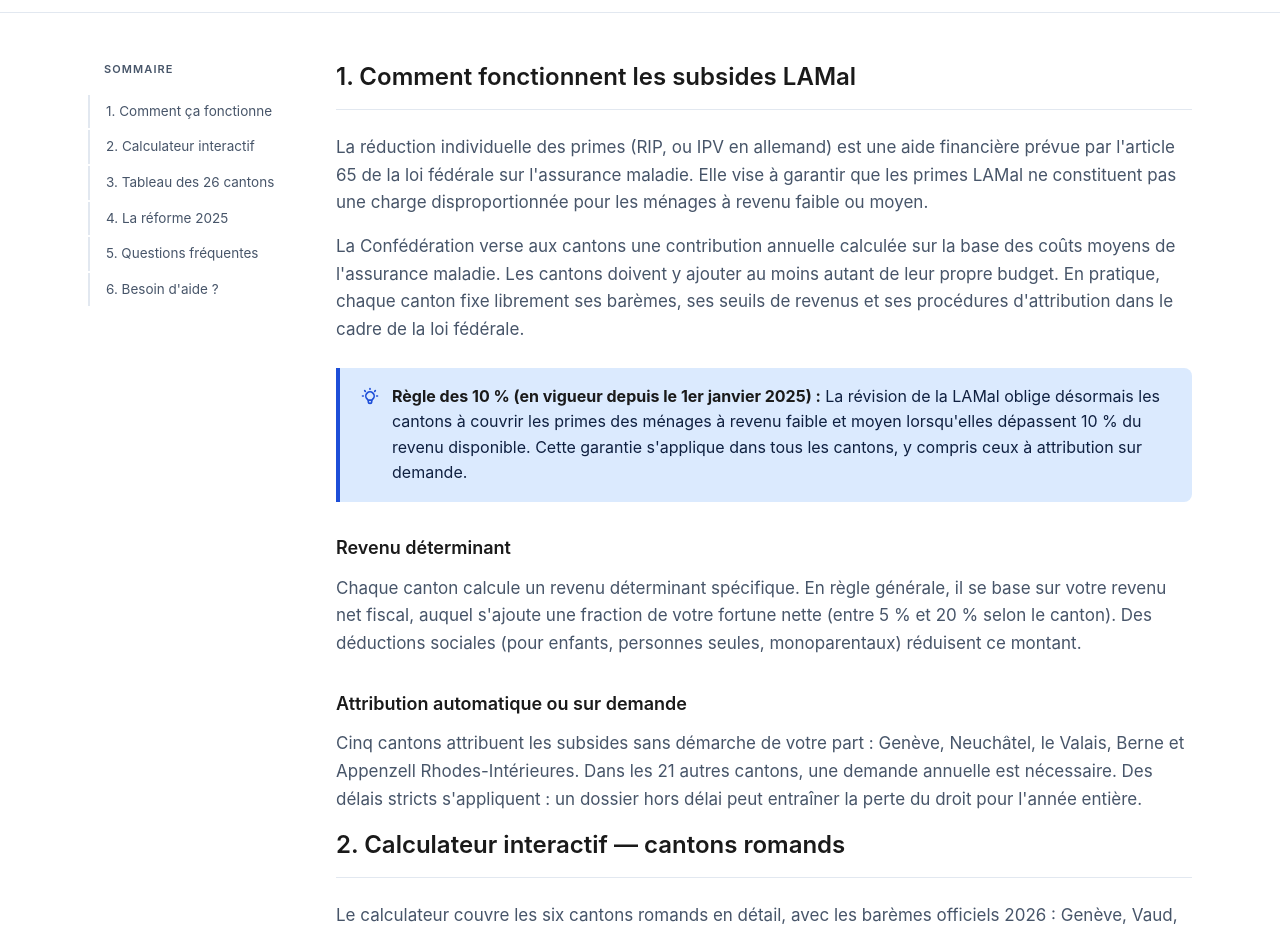
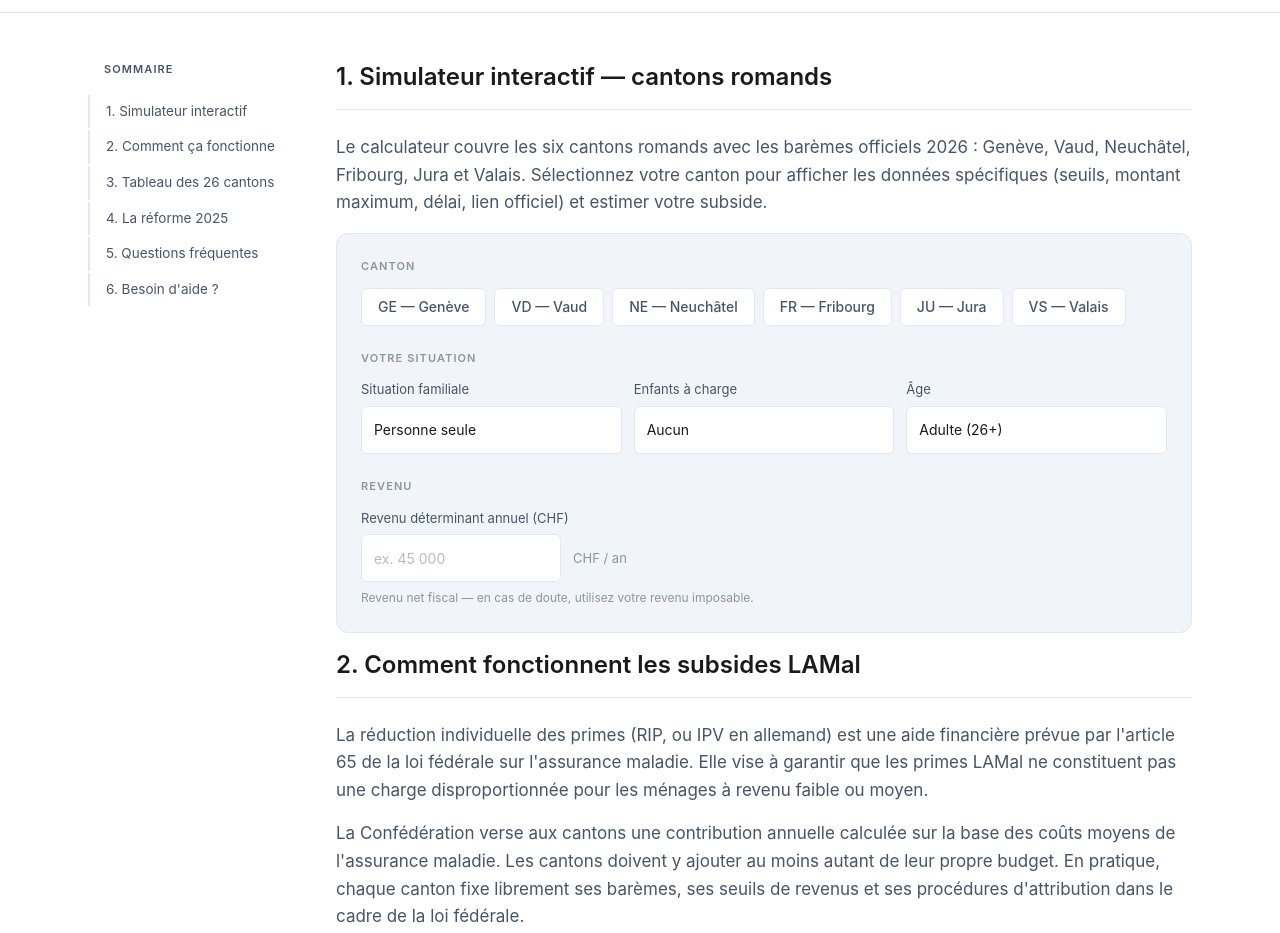
Before and after one commit to Anthrope1997/my-swiss-insurance.ch, a Next.js app: page /en/lamal/subsides in a window 1280 px wide. Shown: the part 580-1513 px from the top of the page. Built offline with nearby package versions, Linux system fonts and the light colour scheme.

Commit message:
refonte — /fr/lamal/subsides

```diff
--- a/app/[locale]/lamal/subsides/page.tsx
+++ b/app/[locale]/lamal/subsides/page.tsx
@@ -79,12 +79,12 @@ const faqSchema = {
 }
 
 const toc = [
-  { id: 'fonctionnement',  label: '1. Comment ça fonctionne' },
-  { id: 'calculateur',     label: '2. Calculateur interactif' },
+  { id: 'simulateur',      label: '1. Simulateur interactif' },
+  { id: 'fonctionnement',  label: '2. Comment ça fonctionne' },
   { id: 'tableau-cantons', label: '3. Tableau des 26 cantons' },
   { id: 'reforme-2025',    label: '4. La réforme 2025' },
   { id: 'faq',             label: '5. Questions fréquentes' },
-  { id: 'contact',         label: '6. Besoin d\'aide ?' },
+  { id: 'contact',         label: "6. Besoin d'aide ?" },
 ]
 
 // Données de référence — 26 cantons suisses, sources officielles 2026
@@ -275,6 +275,14 @@ const CANTONS_SUBSIDES = [
   },
 ]
 
+const ROMAND_CODES = ['GE', 'VD', 'NE', 'FR', 'JU', 'VS'] as const
+const romandCantonInfos = Object.fromEntries(
+  ROMAND_CODES.map(code => {
+    const c = CANTONS_SUBSIDES.find(r => r.code === code)!
+    return [code, { revenu: c.revenu, montant: c.montant, auto: c.auto, delai: c.delai, lien: c.lien }]
+  })
+)
+
 export default function PageSubsides() {
   return (
     <>
@@ -339,9 +347,18 @@ export default function PageSubsides() {
           {/* Article */}
           <article className="min-w-0 space-y-4">
 
-            {/* §1 — Fonctionnement */}
+            {/* §1 — Simulateur */}
+            <section id="simulateur">
+              <h2 className="article-h2">1. Simulateur interactif — cantons romands</h2>
+              <p className="article-p">
+                Le calculateur couvre les six cantons romands avec les barèmes officiels 2026 : Genève, Vaud, Neuchâtel, Fribourg, Jura et Valais. Sélectionnez votre canton pour afficher les données spécifiques (seuils, montant maximum, délai, lien officiel) et estimer votre subside.
+              </p>
+              <SubsidesCalculator cantonInfos={romandCantonInfos} />
+            </section>
+
+            {/* §2 — Fonctionnement */}
             <section id="fonctionnement">
-              <h2 className="article-h2">1. Comment fonctionnent les subsides LAMal</h2>
+              <h2 className="article-h2">2. Comment fonctionnent les subsides LAMal</h2>
               <p className="article-p">
                 La réduction individuelle des primes (RIP, ou IPV en allemand) est une aide financière prévue par l'article 65 de la loi fédérale sur l'assurance maladie. Elle vise à garantir que les primes LAMal ne constituent pas une charge disproportionnée pour les ménages à revenu faible ou moyen.
               </p>
@@ -370,15 +387,6 @@ export default function PageSubsides() {
               </p>
             </section>
 
-            {/* §2 — Calculateur */}
-            <section id="calculateur">
-              <h2 className="article-h2">2. Calculateur interactif — cantons romands</h2>
-              <p className="article-p">
-                Le calculateur couvre les six cantons romands en détail, avec les barèmes officiels 2026 : Genève, Vaud, Neuchâtel, Fribourg, Jura et Valais. Pour les cantons alémaniques et le Tessin, consultez le tableau de la section suivante avec le lien officiel de votre canton.
-              </p>
-              <SubsidesCalculator />
-            </section>
-
             {/* §3 — Tableau 26 cantons */}
             <section id="tableau-cantons">
               <h2 className="article-h2">3. Tableau récapitulatif — 26 cantons suisses</h2>
@@ -401,14 +409,14 @@ export default function PageSubsides() {
                     {CANTONS_SUBSIDES.map(row => (
                       <tr key={row.code}>
                         <td className="text-left whitespace-nowrap">
-                          <span className="text-[12px] font-bold text-brand bg-[#dbeafe] px-1.5 py-0.5 rounded mr-1.5">{row.code}</span>
+                          <span className="text-[12px] font-bold text-brand bg-[var(--blue-tint)] px-1.5 py-0.5 rounded mr-1.5">{row.code}</span>
                           <span className="font-medium text-ink">{row.nom}</span>
                         </td>
                         <td className="text-left">{row.revenu}</td>
                         <td className="text-left font-medium text-ink">{row.montant}</td>
                         <td className="text-left whitespace-nowrap">
                           {row.auto ? (
-                            <span className="text-[13px] font-medium text-[#166534] bg-[#f0fdf4] border border-[#86efac] px-2 py-0.5 rounded-full">Automatique</span>
+                            <span className="text-[13px] font-medium text-brand bg-[var(--blue-tint)] border border-brand/20 px-2 py-0.5 rounded-full">Automatique</span>
                           ) : (
                             <span className="text-[13px] text-slate">Sur demande</span>
                           )}
@@ -459,17 +467,17 @@ export default function PageSubsides() {
                   <tbody>
                     <tr>
                       <td className="text-left whitespace-nowrap font-medium text-ink">Enfant (moins de 18 ans)</td>
-                      <td className="text-left whitespace-nowrap text-[#166534] font-medium">80 % de la prime de référence</td>
+                      <td className="text-left whitespace-nowrap text-brand font-medium">80 % de la prime de référence</td>
                       <td className="text-left">Revenu du ménage dans les barèmes cantonaux</td>
                     </tr>
                     <tr>
                       <td className="text-left whitespace-nowrap font-medium text-ink">Jeune adulte en formation (18–25 ans)</td>
-                      <td className="text-left whitespace-nowrap text-[#166534] font-medium">50 % de la prime de référence</td>
+                      <td className="text-left whitespace-nowrap text-brand font-medium">50 % de la prime de référence</td>
                       <td className="text-left">Rattaché à la famille ou revenu propre faible</td>
                     </tr>
                     <tr>
                       <td className="text-left whitespace-nowrap font-medium text-ink">Tout ménage</td>
-                      <td className="text-left whitespace-nowrap text-[#166534] font-medium">Prime plafonnée à 10 % du revenu</td>
+                      <td className="text-left whitespace-nowrap text-brand font-medium">Prime plafonnée à 10 % du revenu</td>
                       <td className="text-left">Revenu faible ou moyen selon barème cantonal</td>
                     </tr>
                   </tbody>
--- a/components/lamal/SubsidesCalculator.tsx
+++ b/components/lamal/SubsidesCalculator.tsx
@@ -18,8 +18,17 @@ interface FormState {
 
 const CANTONS: Canton[] = ['GE', 'VD', 'NE', 'FR', 'JU', 'VS']
 
+interface CantonInfo {
+  revenu: string
+  montant: string
+  auto: boolean
+  delai: string
+  lien: string
+}
+
 interface Props {
   fixedCanton?: Canton
+  cantonInfos?: Record<string, CantonInfo>
 }
 
 function fmt(n: number) {
@@ -43,7 +52,7 @@ function computeResult(s: FormState) {
 
 const isEligibilityOnly = (c: Canton) => c === 'FR'
 
-export default function SubsidesCalculator({ fixedCanton }: Props = {}) {
+export default function SubsidesCalculator({ fixedCanton, cantonInfos }: Props = {}) {
   const [form, setForm] = useState<FormState>({
     canton: fixedCanton ?? null, situation: 'seul', nbEnfants: 0,
     isJeune: false, revenu: '',
@@ -58,12 +67,12 @@ export default function SubsidesCalculator({ fixedCanton }: Props = {}) {
   const ineligible = hasResult && result.label === 'Non éligible'
 
   return (
-    <div className="bg-[#f8fafc] border border-[#e2e8f0] rounded-xl p-6 space-y-6">
+    <div className="bg-cloud border border-edge rounded-xl p-6 space-y-6">
 
       {/* Canton selector */}
       {!fixedCanton && (
         <div>
-          <p className="text-[11px] font-semibold text-[#94a3b8] uppercase tracking-widest mb-3">Canton</p>
+          <p className="text-[11px] font-semibold text-slate/60 uppercase tracking-widest mb-3">Canton</p>
           <div className="flex flex-wrap gap-2">
             {CANTONS.map(c => (
               <button
@@ -72,8 +81,8 @@ export default function SubsidesCalculator({ fixedCanton }: Props = {}) {
                 className={[
                   'px-4 py-2 rounded-md text-sm font-medium transition-colors',
                   form.canton === c
-                    ? 'bg-[#0f2040] text-white'
-                    : 'bg-white border border-[#e2e8f0] text-[#475569] hover:border-[#1d4ed8] hover:text-[#1d4ed8]',
+                    ? 'bg-[var(--navy)] text-white'
+                    : 'bg-white border border-edge text-slate hover:border-brand hover:text-brand',
                 ].join(' ')}
               >
                 {c} — {CANTON_NAMES[c]}
@@ -83,12 +92,43 @@ export default function SubsidesCalculator({ fixedCanton }: Props = {}) {
         </div>
       )}
 
+      {/* Canton info panel */}
+      {form.canton && cantonInfos?.[form.canton] && (() => {
+        const info = cantonInfos[form.canton]!
+        return (
+          <div className="bg-[var(--blue-tint)] border border-brand/20 rounded-[8px] p-4 space-y-3">
+            <div className="grid grid-cols-2 sm:grid-cols-4 gap-3">
+              <div>
+                <p className="text-[11px] text-slate uppercase tracking-wide mb-0.5">Seuil de revenu</p>
+                <p className="text-[13px] font-medium text-ink">{info.revenu}</p>
+              </div>
+              <div>
+                <p className="text-[11px] text-slate uppercase tracking-wide mb-0.5">Montant max.</p>
+                <p className="text-[13px] font-medium text-ink">{info.montant}</p>
+              </div>
+              <div>
+                <p className="text-[11px] text-slate uppercase tracking-wide mb-0.5">Attribution</p>
+                <p className="text-[13px] font-medium text-ink">{info.auto ? 'Automatique' : 'Sur demande'}</p>
+              </div>
+              <div>
+                <p className="text-[11px] text-slate uppercase tracking-wide mb-0.5">Délai 2026</p>
+                <p className="text-[13px] font-medium text-ink">{info.delai}</p>
+              </div>
+            </div>
+            <a href={info.lien} target="_blank" rel="noopener noreferrer"
+               className="text-brand hover:underline text-[13px] font-medium inline-block">
+              Formulaire officiel →
+            </a>
+          </div>
+        )
+      })()}
+
       {/* Situation */}
       <div>
-        <p className="text-[11px] font-semibold text-[#94a3b8] uppercase tracking-widest mb-3">Votre situation</p>
+        <p className="text-[11px] font-semibold text-slate/60 uppercase tracking-widest mb-3">Votre situation</p>
         <div className="grid grid-cols-1 sm:grid-cols-3 gap-3">
           <div>
-            <label className="block text-[13px] text-[#475569] mb-1.5">Situation familiale</label>
+            <label className="block text-[13px] text-slate mb-1.5">Situation familiale</label>
             <select
               value={form.situation}
               onChange={e => set({ situation: e.target.value as Situation })}
@@ -99,7 +139,7 @@ export default function SubsidesCalculator({ fixedCanton }: Props = {}) {
             </select>
           </div>
           <div>
-            <label className="block text-[13px] text-[#475569] mb-1.5">Enfants à charge</label>
+            <label className="block text-[13px] text-slate mb-1.5">Enfants à charge</label>
             <select
               value={form.nbEnfants}
               onChange={e => set({ nbEnfants: parseInt(e.target.value) })}
@@ -111,7 +151,7 @@ export default function SubsidesCalculator({ fixedCanton }: Props = {}) {
             </select>
           </div>
           <div>
-            <label className="block text-[13px] text-[#475569] mb-1.5">Âge</label>
+            <label className="block text-[13px] text-slate mb-1.5">Âge</label>
             <select
               value={form.isJeune ? 'jeune' : 'adulte'}
               onChange={e => set({ isJeune: e.target.value === 'jeune' })}
@@ -126,8 +166,8 @@ export default function SubsidesCalculator({ fixedCanton }: Props = {}) {
 
       {/* Revenu */}
       <div>
-        <p className="text-[11px] font-semibold text-[#94a3b8] uppercase tracking-widest mb-3">Revenu</p>
-        <label className="block text-[13px] text-[#475569] mb-1.5">
+        <p className="text-[11px] font-semibold text-slate/60 uppercase tracking-widest mb-3">Revenu</p>
+        <label className="block text-[13px] text-slate mb-1.5">
           Revenu déterminant annuel (CHF)
         </label>
         <div className="flex items-center gap-3">
@@ -139,9 +179,9 @@ export default function SubsidesCalculator({ fixedCanton }: Props = {}) {
             onChange={e => set({ revenu: e.target.value })}
             className="input-field max-w-[200px] text-[14px]"
           />
-          <span className="text-[13px] text-[#94a3b8]">CHF / an</span>
+          <span className="text-[13px] text-slate/60">CHF / an</span>
         </div>
-        <p className="text-[12px] text-[#94a3b8] mt-1.5">
+        <p className="text-[12px] text-slate/60 mt-1.5">
           Revenu net fiscal — en cas de doute, utilisez votre revenu imposable.
         </p>
       </div>
@@ -151,32 +191,32 @@ export default function SubsidesCalculator({ fixedCanton }: Props = {}) {
         <div className={[
           'rounded-lg border p-5',
           ineligible || noSubside
-            ? 'bg-white border-[#e2e8f0]'
-            : 'bg-[#0f2040] border-[#0f2040]',
+            ? 'bg-white border-edge'
+            : 'bg-[var(--navy)] border-[var(--navy)]',
         ].join(' ')}>
 
           {ineligible || noSubside ? (
             <div className="flex items-center gap-3">
-              <div className="w-8 h-8 rounded-full bg-[#f1f5f9] flex items-center justify-center shrink-0">
-                <svg className="w-4 h-4 text-[#94a3b8]" fill="none" stroke="currentColor" viewBox="0 0 24 24">
+              <div className="w-8 h-8 rounded-full bg-cloud flex items-center justify-center shrink-0">
+                <svg className="w-4 h-4 text-slate/60" fill="none" stroke="currentColor" viewBox="0 0 24 24">
                   <path strokeLinecap="round" strokeLinejoin="round" strokeWidth={2} d="M6 18L18 6M6 6l12 12" />
                 </svg>
               </div>
               <div>
-                <p className="font-semibold text-[#0f2040] text-[15px]">Revenu hors barème</p>
-                <p className="text-[13px] text-[#475569] mt-0.5">Votre revenu dépasse le seuil d'éligibilité pour ce canton.</p>
+                <p className="font-semibold text-ink text-[15px]">Revenu hors barème</p>
+                <p className="text-[13px] text-slate mt-0.5">Votre revenu dépasse le seuil d'éligibilité pour ce canton.</p>
               </div>
             </div>
           ) : eligible ? (
             <div className="flex items-center gap-3">
-              <div className="w-8 h-8 rounded-full bg-[#dbeafe] flex items-center justify-center shrink-0">
-                <svg className="w-4 h-4 text-[#1d4ed8]" fill="none" stroke="currentColor" viewBox="0 0 24 24">
+              <div className="w-8 h-8 rounded-full bg-[var(--blue-tint)] flex items-center justify-center shrink-0">
+                <svg className="w-4 h-4 text-brand" fill="none" stroke="currentColor" viewBox="0 0 24 24">
                   <path strokeLinecap="round" strokeLinejoin="round" strokeWidth={2} d="M5 13l4 4L19 7" />
                 </svg>
               </div>
               <div>
-                <p className="font-semibold text-[#0f2040] text-[15px]">Vous semblez éligible</p>
-                <p className="text-[13px] text-[#475569] mt-0.5">Le montant exact est calculé par le canton sur dossier.</p>
+                <p className="font-semibold text-ink text-[15px]">Vous semblez éligible</p>
+                <p className="text-[13px] text-slate mt-0.5">Le montant exact est calculé par le canton sur dossier.</p>
               </div>
             </div>
           ) : (
@@ -184,16 +224,16 @@ export default function SubsidesCalculator({ fixedCanton }: Props = {}) {
               {/* Montant principal */}
               <div className="flex items-end justify-between gap-4 flex-wrap">
                 <div>
-                  <p className="text-[12px] text-[#94a3b8] uppercase tracking-wide mb-1">
+                  <p className="text-[12px] text-slate/60 uppercase tracking-wide mb-1">
                     Estimation subside mensuel{result.label && result.label !== 'Ordinaire' ? ` — ${result.label}` : ''}
                   </p>
                   <p className="text-4xl font-bold text-white">
                     CHF {fmt(result.total)}
-                    <span className="text-lg font-normal text-[#94a3b8] ml-1">/mois</span>
+                    <span className="text-lg font-normal text-slate/60 ml-1">/mois</span>
                   </p>
                 </div>
                 <div className="text-right">
-                  <p className="text-[12px] text-[#94a3b8]">par année</p>
+                  <p className="text-[12px] text-slate/60">par année</p>
                   <p className="text-xl font-semibold text-white">CHF {fmt(result.total * 12)}</p>
                 </div>
               </div>
@@ -201,34 +241,34 @@ export default function SubsidesCalculator({ fixedCanton }: Props = {}) {
               {/* Détail par personne */}
               <div className={`grid gap-2 pt-3 border-t border-white/10 ${form.nbEnfants > 0 || form.situation === 'couple' ? 'grid-cols-2 sm:grid-cols-3' : 'grid-cols-1'}`}>
                 <div className="bg-white/10 rounded-lg px-4 py-3">
-                  <p className="text-[11px] text-[#94a3b8] mb-0.5">
+                  <p className="text-[11px] text-slate/60 mb-0.5">
                     {form.situation === 'couple' ? 'Par adulte' : 'Adulte'}
                   </p>
-                  <p className="text-[17px] font-bold text-white">CHF {fmt(result.adulte)}<span className="text-[12px] font-normal text-[#94a3b8]">/mois</span></p>
+                  <p className="text-[17px] font-bold text-white">CHF {fmt(result.adulte)}<span className="text-[12px] font-normal text-slate/60">/mois</span></p>
                 </div>
                 {form.nbEnfants > 0 && (
                   <div className="bg-white/10 rounded-lg px-4 py-3">
-                    <p className="text-[11px] text-[#94a3b8] mb-0.5">Par enfant</p>
-                    <p className="text-[17px] font-bold text-white">CHF {fmt(result.enfant)}<span className="text-[12px] font-normal text-[#94a3b8]">/mois</span></p>
+                    <p className="text-[11px] text-slate/60 mb-0.5">Par enfant</p>
+                    <p className="text-[17px] font-bold text-white">CHF {fmt(result.enfant)}<span className="text-[12px] font-normal text-slate/60">/mois</span></p>
                   </div>
                 )}
                 {form.situation === 'couple' && (
                   <div className="bg-white/10 rounded-lg px-4 py-3">
-                    <p className="text-[11px] text-[#94a3b8] mb-0.5">Total ménage</p>
-                    <p className="text-[17px] font-bold text-white">CHF {fmt(result.total)}<span className="text-[12px] font-normal text-[#94a3b8]">/mois</span></p>
+                    <p className="text-[11px] text-slate/60 mb-0.5">Total ménage</p>
+                    <p className="text-[17px] font-bold text-white">CHF {fmt(result.total)}<span className="text-[12px] font-normal text-slate/60">/mois</span></p>
                   </div>
                 )}
               </div>
 
               {/* Note */}
               {result.note && (
-                <p className="text-[12px] text-[#94a3b8] leading-relaxed border-t border-white/10 pt-3">
+                <p className="text-[12px] text-slate/60 leading-relaxed border-t border-white/10 pt-3">
                   {result.note}
                 </p>
               )}
 
               {/* Disclaimer */}
-              <p className="text-[11px] text-[#64748b]">
+              <p className="text-[11px] text-slate">
                 Estimation indicative 2026 — le montant réel est déterminé par le canton sur la base de votre dossier fiscal.
               </p>
             </div>
```
